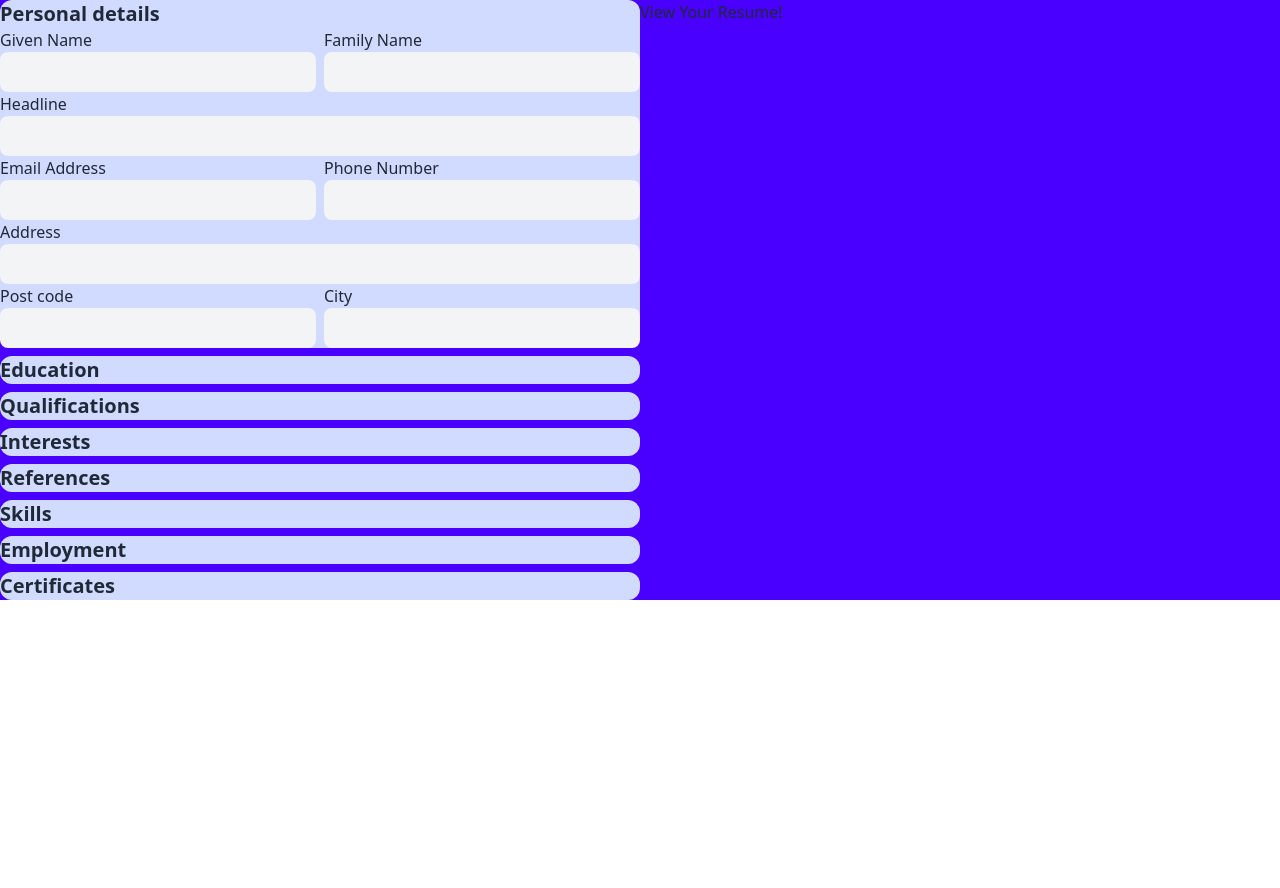
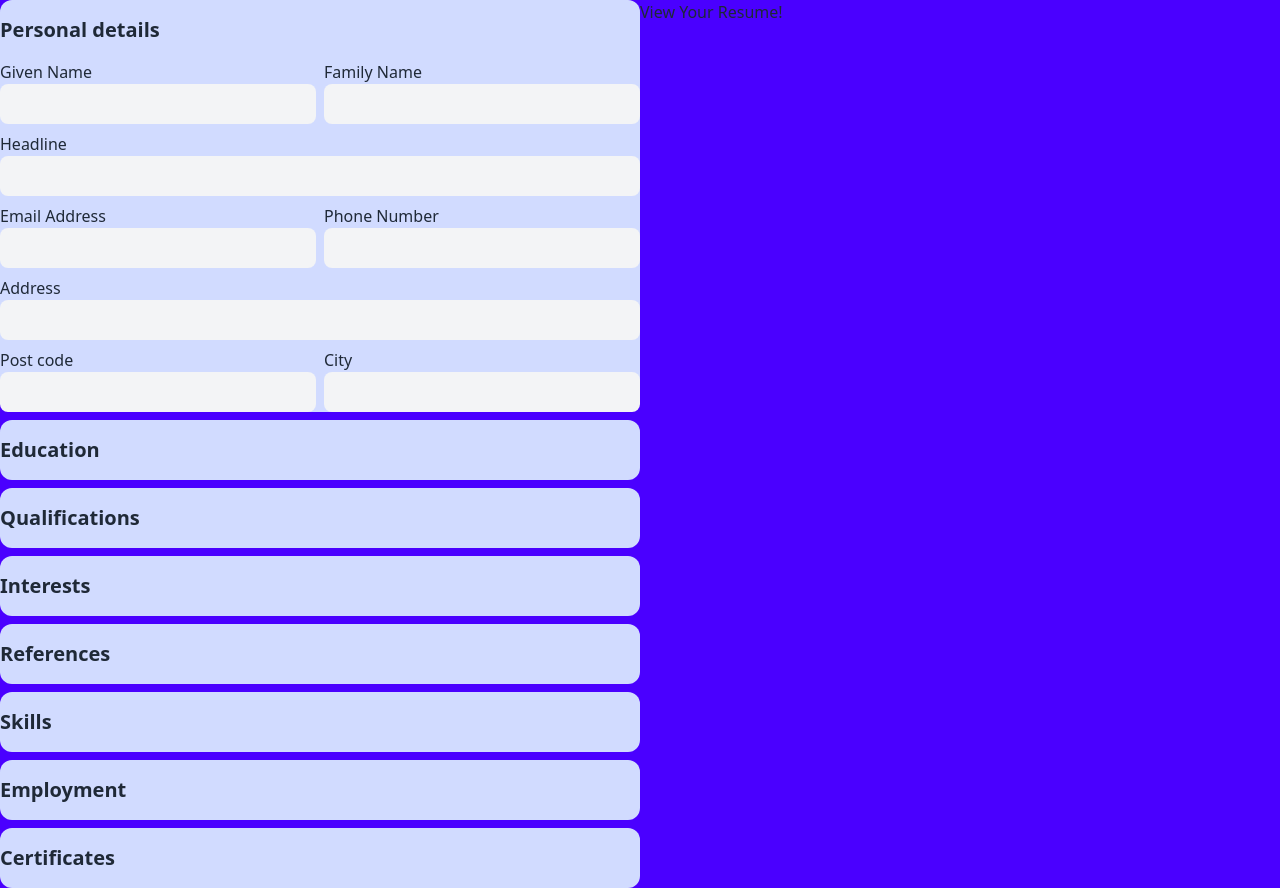
Before and after one commit to Ja-Uyoma/CV-Application, a React (Vite) app: page / in a window 1280 px wide. Both pictures are taken after a click on the heading "Personal details". Before the commit the page ends 800 px from the top, so only its background shows below. Built offline with nearby package versions, Linux system fonts and the light colour scheme; the HTML template or start-up script is replaced by a standard one.

Commit message:
refactor: add top/bottom margins to child elements in detail

```diff
--- a/src/components/Certificates.tsx
+++ b/src/components/Certificates.tsx
@@ -19,8 +19,8 @@ function Certificates() {
   const { register } = useForm<Inputs>();
 
   return (
-    <details name="resume" className="bg-primary-content rounded-xl">
-      <summary className="list-none">
+    <details name="resume" className="bg-primary-content rounded-xl space-y-2">
+      <summary className="list-none my-4">
         <span className="font-bold text-xl">Certificates</span>
       </summary>
 
@@ -28,7 +28,7 @@ function Certificates() {
         action="/"
         method="post"
         autoComplete="off"
-        className="rounded-lg flex flex-col gap-1"
+        className="rounded-lg flex flex-col gap-2"
       >
         <label className="block w-full">
           <span className="font-medium">Certificate</span>
--- a/src/components/Education.tsx
+++ b/src/components/Education.tsx
@@ -12,12 +12,12 @@ export function Education() {
   const { register } = useForm<Inputs>();
 
   return (
-    <details name="resume" className="bg-primary-content rounded-xl">
-      <summary className="list-none">
+    <details name="resume" className="bg-primary-content rounded-xl space-y-2">
+      <summary className="list-none my-4">
         <span className="font-bold text-xl">Education</span>
       </summary>
 
-      <form action="/" method="post" className="rounded-lg">
+      <form action="/" method="post" className="rounded-lg space-y-2">
         <label className="block w-full">
           <span className="font-medium">Education</span>
           <input
--- a/src/components/Employment.tsx
+++ b/src/components/Employment.tsx
@@ -12,12 +12,12 @@ export function Employment() {
   const { register } = useForm<Inputs>();
 
   return (
-    <details name="resume" className="bg-primary-content rounded-xl">
-      <summary className="list-none">
+    <details name="resume" className="bg-primary-content rounded-xl space-y-2">
+      <summary className="list-none my-4">
         <span className="font-bold text-xl">Employment</span>
       </summary>
 
-      <form action="/" method="post" className="rounded-lg">
+      <form action="/" method="post" className="rounded-lg space-y-2">
         <label className="block w-full">
           <span className="font-medium">Position</span>
           <input
--- a/src/components/Pane.tsx
+++ b/src/components/Pane.tsx
@@ -8,8 +8,8 @@ function Pane(props: { name: string }) {
   const { register } = useForm<Inputs>();
 
   return (
-    <details name="resume" className="bg-primary-content rounded-xl">
-      <summary className="list-none">
+    <details name="resume" className="bg-primary-content rounded-xl space-y-2">
+      <summary className="list-none my-4">
         <span className="font-bold text-xl">{props.name}</span>
       </summary>
 
--- a/src/components/PersonalDetails.tsx
+++ b/src/components/PersonalDetails.tsx
@@ -15,13 +15,18 @@ function PersonalDetails() {
   const { register } = useForm<Inputs>();
 
   return (
-    <details name="resume" className="bg-primary-content rounded-xl">
-      <summary className="list-none">
+    <details name="resume" className="bg-primary-content rounded-xl space-y-2">
+      <summary className="list-none my-4">
         <span className="font-bold text-xl">Personal details</span>
       </summary>
 
-      <form action="/" method="post" autoComplete="off" className="rounded-lg">
-        <div className="flex flex-col">
+      <form
+        action="/"
+        method="post"
+        autoComplete="off"
+        className="rounded-lg space-y-2"
+      >
+        <div className="flex flex-col space-y-2">
           <div className="flex justify-between gap-2">
             <label className="block w-full">
               <span className="font-medium">Given Name</span>
```
